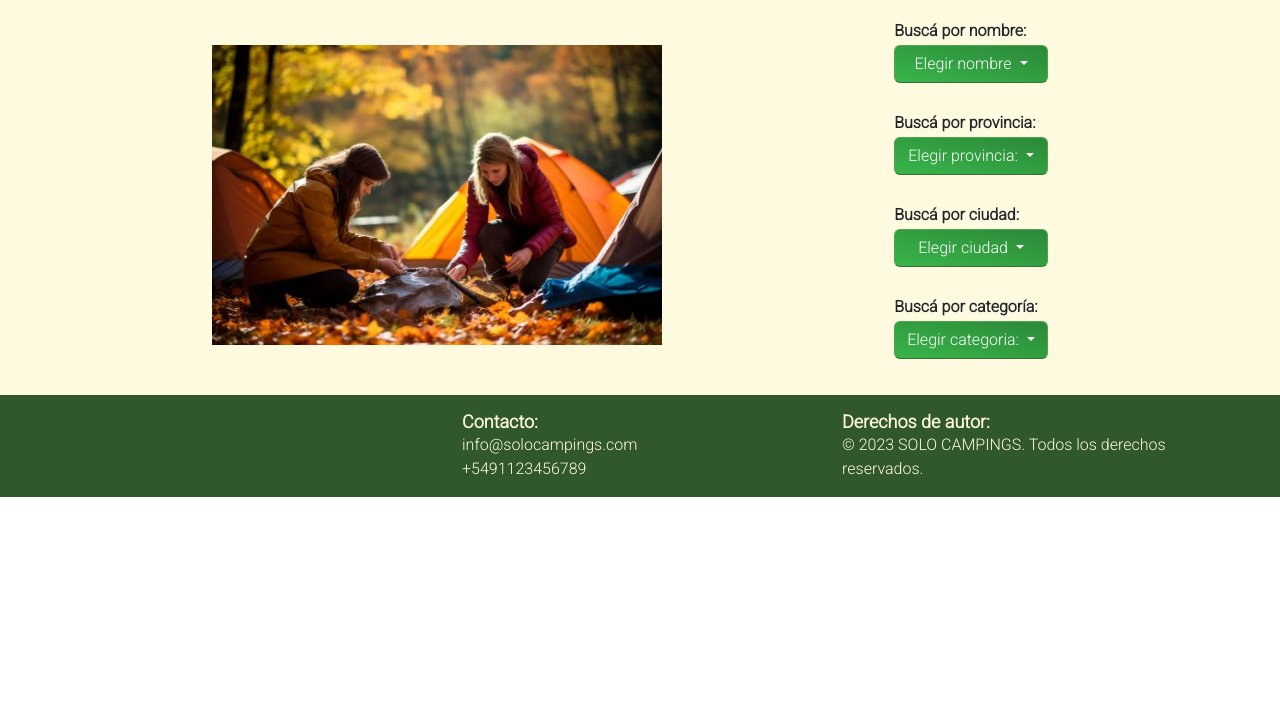
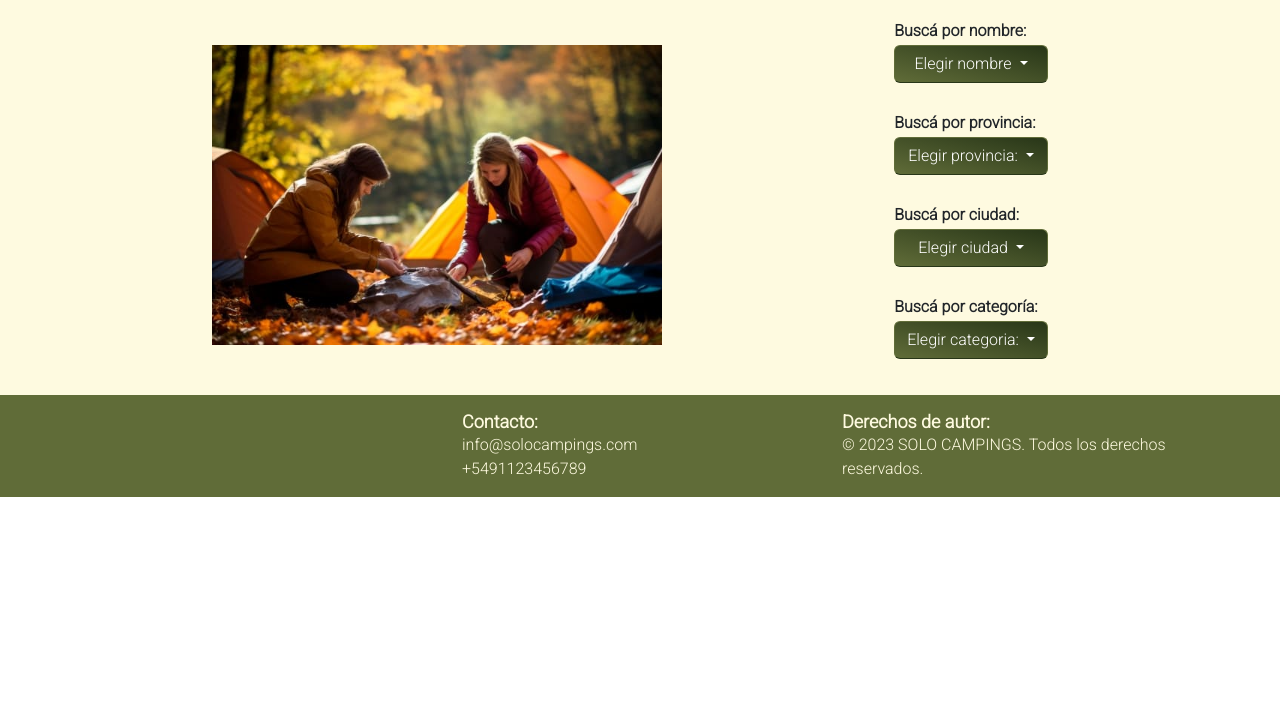
Before and after one commit to EduardoEspeche/Solo-Campings, a website: page paginas/Campings.html in a window 1280 px wide. Shown: the part 87-800 px from the top of the page. Drawn offline with nearby package versions, Linux system fonts and the light colour scheme; some icons are missing.

Commit message:
Cambio de colores

```diff
--- a/scss/_paginas.scss
+++ b/scss/_paginas.scss
@@ -34,11 +34,11 @@
 
                 .btn {
                     border-color: #51a351 #51a351 #387038;
-                    border-top-color: rgb(81, 163, 81);
-                    border-right-color: rgb(81, 163, 81);
-                    border-bottom-color: rgb(56, 112, 56);
-                    Border-left-color: rgb(81, 163, 81);
-                    background: linear-gradient(to right top, #39b54a, #2b8938);
+                    border-top-color: #606c38;
+                    border-right-color: #606c38;
+                    border-bottom-color: #283618;
+                    Border-left-color: #606c38;
+                    background: linear-gradient(to right top, #606c38, #283618);
                 }
             }
         }
--- a/scss/_variables.scss
+++ b/scss/_variables.scss
@@ -1,4 +1,4 @@
 $tipografiaPrincipal: 'Roboto', sans-serif;
-$verde: #31572C;
+$verde: #606c38;
 $beige: #fefae0;
 $border-radius: 10px;
```
Also changed, not shown: estilos/styles.css.
